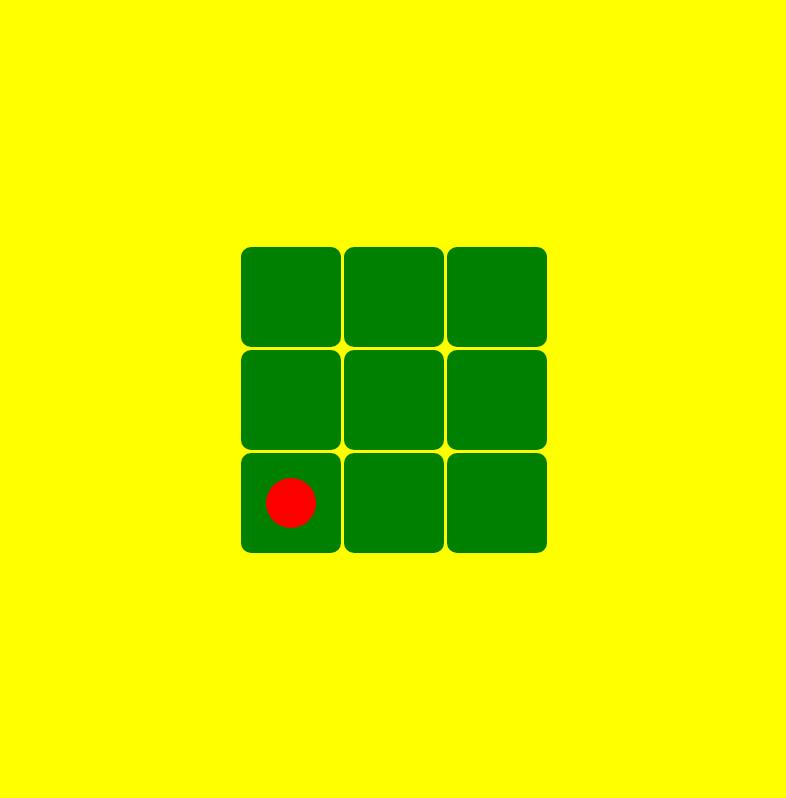
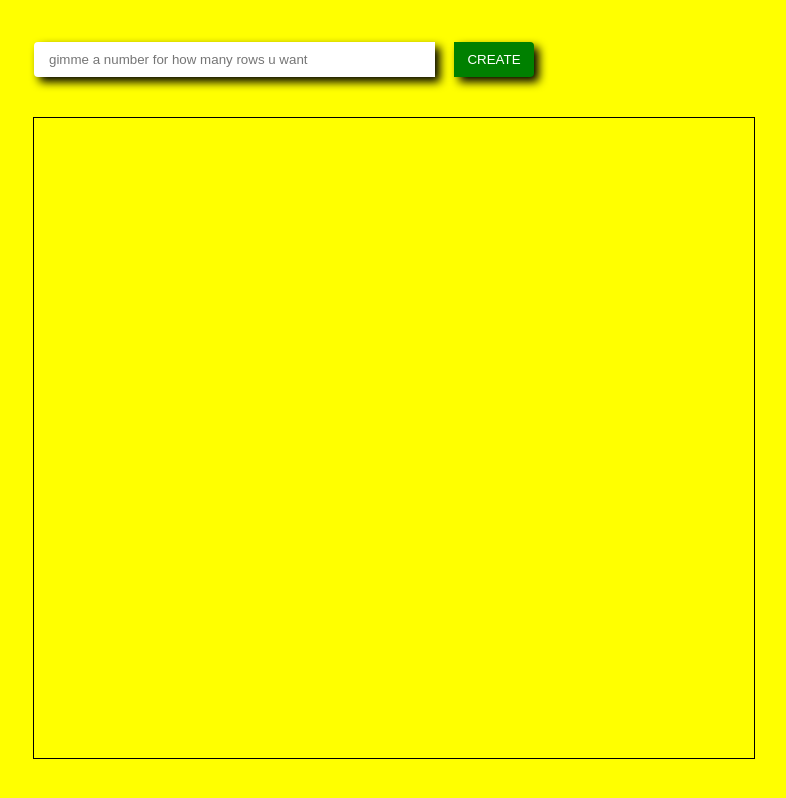
Before and after one commit to MattiaTagliani/escape_from_prison, a plain HTML site: page index.html in a window 1280 px wide. Shown: the whole page, without its empty margins (246-1032 px from the left). Drawn offline with Linux system fonts and the light colour scheme.

Commit message:
sistemare i bordi

```diff
--- a/index.html
+++ b/index.html
@@ -9,17 +9,12 @@
     <link rel="stylesheet" href="style.css">
 </head>
 <body>
-    <div class="div-container">
-        <div class="box" id="b[0][0]"></div>
-        <div class="box" id="b[0][1]"></div>
-        <div class="box" id="b[0][2]"></div>
-        <div class="box" id="b[1][0]"></div>
-        <div class="box" id="b[1][1]"></div>
-        <div class="box" id="b[1][2]"></div>
-        <div class="box" id="b[2][0]"></div>
-        <div class="box" id="b[2][1]"></div>
-        <div class="box" id="b[2][2]"></div>
+    <div class="input-container">
+        <input type="text" class="input-num" placeholder="gimme a number for how many rows u want">
+        <button onclick="startGame()" class="create-btn">CREATE</button>
     </div>
+
+    <div class="div-container"></div>
 
 
     <script src="index.js"></script>
--- a/index.js
+++ b/index.js
@@ -1,59 +1,156 @@
+function startGame(){
     const direction = [[0, 1], [1, 0], [0, -1], [-1, 0]]
-let jailGrid = [0, 1, 2]
 
+    let container = document.querySelector('.div-container');
+    container.innerHTML = ''
+
+    let inputNum = document.querySelector(".input-num");
+    let num = + inputNum.value;
+
+    let jailGrid = []
+
+    for(let i = 0; i < num; i++){
+        jailGrid.push(i);
+    }
+
+    //make grid
+    container.style.display = 'grid'
+    container.style.gridTemplateColumns = `repeat(${num}, 1fr)`
+    container.style.gridTemplateRows = `repeat(${num}, 1fr)`
+
+    for(i = 0; i < num; i++){
+        for(j = 0; j < num; j++){
+            let box = document.createElement('div');
+            box.className = 'box';
+            box.id = `b[${i}][${j}]`
+            container.appendChild(box);
+
+
+            if(Math.random()>0.7){
+                let wall = Math.ceil(Math.random() * 4);
+                if(wall === 1){
+                    box = document.getElementById(`b[${i}][${j}]`);
+                    box.style.borderTop = '1px solid black'
+
+                } else if(wall === 2){
+                    box = document.getElementById(`b[${i}][${j}]`);
+                    box.style.borderLeft = '1px solid black'
+                } else if(wall === 3){
+                    box = document.getElementById(`b[${i}][${j}]`);
+                    box.style.borderRight = '1px solid black'
+                } else if(wall === 4){
+                    box = document.getElementById(`b[${i}][${j}]`);
+                    box.style.borderBottom = '1px solid black'
+                }
+            }
+
+        }
+    }
+
+    //create Jack
     let jackX = jailGrid.slice().sort(function() {return .5 - Math.random() })[0];
     let jackY = jailGrid.slice().sort(function() {return .5 - Math.random() })[0];
-
-
     let jackPos = document.getElementById(`b[${jackX}][${jackY}]`);
 
     let jack = document.createElement("div")
     jack.classList.add("jack-dot");
     jackPos.appendChild(jack);
 
-console.log(`b[${jackX},${jackY}]`)
+
+    //create Exit
+    let exitX = jailGrid.slice().sort(function() {return .5 - Math.random() })[0];
+    let exitY = jailGrid.slice().sort(function() {return .5 - Math.random() })[0];
+    let exitPos = document.getElementById(`b[${exitX}][${exitY}]`);
+
+    let exit = document.createElement("div")
+    exit.classList.add("exit-dot");
+    exitPos.appendChild(exit);
+
+
 
     document.onkeydown = (e) => {
         e = e || window.event;
         if (e.keyCode === 38) { //arrow up
             jack.classList.remove('jack-dot');
 
+            let jackPosUp = document.getElementById(`b[${jackX + direction[3][0]}][${jackY + direction[3][1]}]`);
+
+            if(jackPos.style.borderTop) {
+                jackX = jackX;
+                jackY = jackY;
+            } else if (jackX === 0){
+                jackX = jailGrid.length - 1;
+            } else if (jackPosUp.style.borderBottom) {
+                jackX = jackX;
+                jackY = jackY;
+            } else {
                 jackX = jackX + direction[3][0];
                 jackY = jackY + direction[3][1];
+            }
 
-        if(jackX < 0){
-            jackX = jailGrid.length - 1;
-        }
 
         } else if (e.keyCode === 40) { //arrow down
             jack.classList.remove('jack-dot');
 
+            let jackPosDown = document.getElementById(`b[${jackX + direction[1][0]}][${jackY + direction[1][1]}]`);
+
+            if(jackPos.style.borderBottom) {
+                jackX = jackX;
+                jackY = jackY;
+            } else if(jackX === jailGrid.length - 1) {
+                jackX = 0;
+            } else if (jackPosDown.style.borderTop) {
+                jackX = jackX;
+                jackY = jackY;
+            } else {
                 jackX = jackX + direction[1][0];
                 jackY = jackY + direction[1][1];
+            }
 
-        if(jackX === jailGrid.length) {
-            jackX = 0;
-        }
         } else if (e.keyCode === 37) { //arrow left
             jack.classList.remove('jack-dot');
 
+            let jackPosLeft = document.getElementById(`b[${jackX + direction[2][0]}][${jackY + direction[2][1]}]`);
+
+            if(jackPos.style.borderLeft) {
+                jackX = jackX;
+                jackY = jackY;
+            } else if(jackY === 0){
+                jackY = jailGrid.length - 1;
+            } else if (jackPosLeft.style.borderRight) {
+                jackX = jackX;
+                jackY = jackY;
+            } else {
                 jackX = jackX + direction[2][0];
                 jackY = jackY + direction[2][1];
+            }
 
-        if(jackY < 0){
-            jackY = jailGrid.length - 1;
-        }
         } else if (e.keyCode === 39) { //arrow right
             jack.classList.remove('jack-dot');
 
+            let jackPosRight = document.getElementById(`b[${jackX + direction[0][0]}][${jackY + direction[0][1]}]`);
+
+            if(jackPos.style.borderRight) {
+                jackX = jackX;
+                jackY = jackY;
+            } else if(jackY === jailGrid.length - 1){
+                jackY = 0;
+            } else if (jackPosRight.style.borderLeft){
+                jackX = jackX;
+                jackY = jackY;
+            } else {
                 jackX = jackX + direction[0][0];
                 jackY = jackY + direction[0][1];
+            }
 
-        if(jackY === jailGrid.length){
-            jackY = 0;
         }
+
+        if((jackX === exitX)&&(jackY === exitY)){
+            container.innerHTML = '<p>JACK IS FREE</p>'
         }
+
         jackPos = document.getElementById(`b[${jackX}][${jackY}]`);
         jack.classList.add("jack-dot");
         jackPos.appendChild(jack);
     }
+};
--- a/style.css
+++ b/style.css
@@ -1,30 +1,98 @@
+
 body {
     margin: 0;
     background-color: yellow;
-}
-.div-container {
-    display: grid;
-    grid-template-columns: 100px 100px 100px;
-    grid-template-rows: 100px 100px 100px;
+    display: flex;
+    flex-direction: column;
     justify-content: center;
     height: 100vh;
-    align-content: center;
-    gap: 3px
+    align-items: center;
+}
+
+.input-container {
+    width: 90vh;
+    margin-bottom: 40px;
+}
+.input-num {
+    height: 33px;
+    width: 384px;
+    padding-left: 15px;
+    border: none;
+    box-shadow: 5px 5px 10px black;
+    border-radius: 4px 0 0 4px;
+}
+
+.input-num:focus {
+    outline: none;
+}
+
+
+.create-btn {
+    height: 35px;
+    width: 80px;
+    margin-left: 15px;
+    border: none;
+    box-shadow: 5px 5px 10px black;
+    background-color: green;
+    color: white;
+    border-radius: 0 4px 4px 0;
+}
+
+.create-btn:focus {
+    outline: none;
+}
+
+.create-btn:hover {
+    opacity: .8;
+    cursor: pointer;
+}
+
+.div-container {
+    height: 80vh;
+    width: 90vh;
+    border: 1px solid black;
 }
 
 .box{
     background-color: green;
-    border-radius: 10px;
     position: relative;
 }
+
+
 
 .jack-dot {
     position: absolute;
     background-color: red;
-    top: 25px;
-    left: 25px;
-    width: 50px;
-    height: 50px;
-    border-radius: 25px;
+    left: 50%;
+    top: 50%;
+    transform: translate(-50%, -50%);
+    width: 70%;
+    height: 70%;
+    border-radius: 50%;
+    z-index: 2;
+}
+
+.exit-dot {
+    position: absolute;
+    background-color: lightblue;
+    left: 50%;
+    top: 50%;
+    transform: translate(-50%, -50%);
+    width: 70%;
+    height: 70%;
+    border-radius: 50%;
     z-index: 1;
 }
+
+p {
+    position: absolute;
+    display: flex;
+    background-color: lightblue;
+    margin: 0;
+    justify-content: center;
+    top: 45%;
+    font-family: cursive;
+    font-size: 60px;
+    width: 512px;
+
+}
```
Lines whose indentation alone changed are shown as unchanged.
